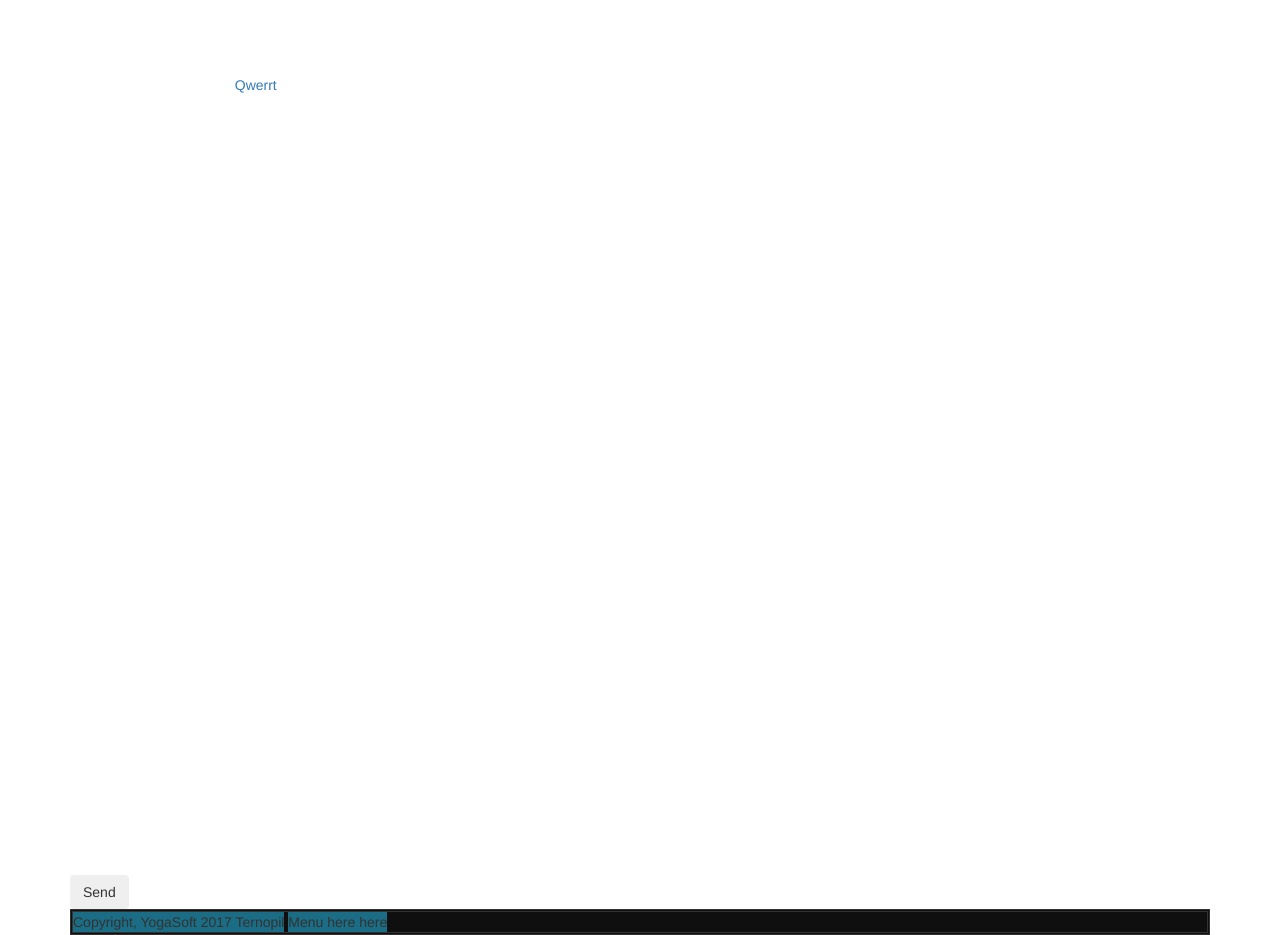
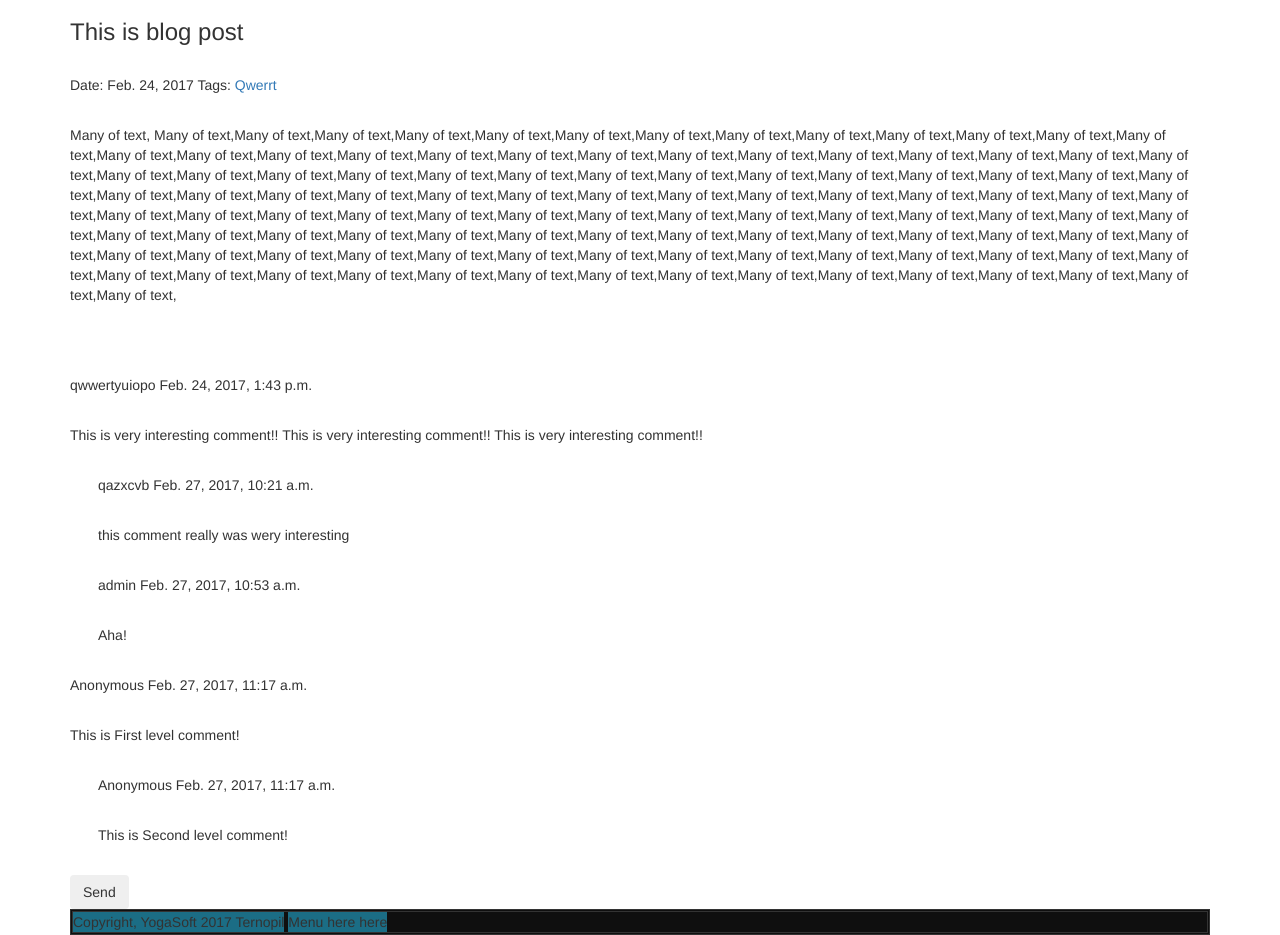
Before and after one commit to codertarasvaskiv/yogasoft, a Django app: page /blog/1/ in a window 1280 px wide. Shown: the part 503-1438 px from the top of the page. Run offline with Django 3.2, Linux system fonts and the light colour scheme; data comes from the database, SQL or seed files in the repository; some libraries are stand-ins or nearby versions.

Commit message:
Added bloglistview

```diff
--- a/app/templates/app/BlogList.html
+++ b/app/templates/app/BlogList.html
@@ -3,7 +3,7 @@
 {% block content %}
     {% for i in object_list %}
         <img src="{{ i.blogpostimage_set.all.0.image.url }}"><br>
-    <a href="{{ i.id }}">{{ i.name }}</a>
+    <a href="{% url 'app:blog_detail_view' i.id %}">{{ i.name }}</a>
     {{ i.author }}<br>{{ i.date }}
     {% endfor %}
 {% endblock %}
--- a/app/templates/app/blog.html
+++ b/app/templates/app/blog.html
@@ -3,25 +3,25 @@
 {% load staticfiles %}
     <img src="{{ object.blogpostimage_set.all.0.image.url }}">
     <br>
-    <h3 style="color: white">{{ object.name }}</h3>
+    <h3>{{ object.name }}</h3>
     <br>
-    <p style="color: white">Date: {{ object.date }} Tags:
+    <p>Date: {{ object.date }} Tags:
     {% for i in tags %}
         <a href="/tag/{#{{ url "app:tag" }}#}{{ i.pk }}">{{ i }}</a>
     {% endfor %}</p>
 
     <br>
-    <p style="color: white">{{ object.text }}</p>
+    <p>{{ object.text }}</p>
     <br><br><br>
 
 
     {% for i in comments.items %}
-        <p style="color: white">{{ i.0.author_name }} {{ i.0.time }}</p>
-        <br><p style="color: white">{{ i.0.message }}</p>
+        <p>{{ i.0.author_name }} {{ i.0.time }}</p>
+        <br><p>{{ i.0.message }}</p>
         <br>
         {% for q in i.1 %}
-        <p style="color: white">&emsp;&emsp;{{ q.author_name }} {{ q.time }}</p>
-            <br><p style="color: white">&emsp;&emsp;{{ q.message }}</p>
+        <p>&emsp;&emsp;{{ q.author_name }} {{ q.time }}</p>
+            <br><p>&emsp;&emsp;{{ q.message }}</p>
             <br>
         {% endfor %}
     {% endfor %}
--- a/app/urls.py
+++ b/app/urls.py
@@ -9,6 +9,7 @@ urlpatterns = [
     url(r'^login/$', views.LoginPage.as_view(), name="login_page"),
     url(r'^access_required/$', views.AccessRequired.as_view(), name='access_required_page'),
     url(r'start_project/$', views.StartProjectView.as_view(), name="start_project"),
-    url(r'blog/$', views.BlogListView.as_view(), name='blog_list_view'),
-    url(r'blog/(?P<pk>\d+)/$', views.BlogDetailView.as_view(), name='blog_detail_view'),
+    url(r'^blog/(?P<pk>\d+)/$', views.BlogDetailView.as_view(), name='blog_detail_view'),
+    url(r'^blog/$', views.BlogListView.as_view(), name='blog_list_view'),
+
 ]
--- a/templates/base.html
+++ b/templates/base.html
@@ -29,19 +29,7 @@
 
 
 
-{#      навіщо цей javascript#}
-      <script type="text/javascript">
-          function overlay() {
-              el = document.getElementById("overlay");
-              el.style.visibility = (el.style.visibility == "visible") ? "hidden" : "visible";
-          }
-
-          jQuery(document).on('click', '#ov', function (event) {
-              event.preventDefault();
-              window.location.replace = "/start_project/";
-              overlay();
-          });
-      </script>
+{#      навіщо цей javascript #}
   </head>
 
   <body>
@@ -78,7 +66,7 @@
           <div class="collapse navbar-collapse" id="bs-example-navbar-collapse-1">
               <ul class="nav navbar-nav">
                   <li><a href="{% url 'app:index_page' %}">Home</a></li>
-                  <li><a href="#">Blog</a></li>
+                  <li><a href="{% url 'app:blog_list_view' %}">Blog</a></li>
                   <li><a href="{% url 'app:main_page' %}">Portfolio</a></li>
                   <li><a href="#">Testimonials</a></li>
                   <li><a href="#" id="ov">Contact us</a></li>
@@ -144,6 +132,17 @@
               crossorigin="anonymous"></script>
       <script type="text/javascript" src="{% static "js/dropdown.js" %}"></script>
       <script type="text/javascript" src="{% static "js/bootstrap.js" %}"></script>
+  <script type="text/javascript">
+      function overlay() {
+          el = document.getElementById("overlay");
+          el.style.visibility = (el.style.visibility == "visible") ? "hidden" : "visible";
+      }
 
+      jQuery(document).on('click', '#ov', function (event) {
+          event.preventDefault();
+          window.location.replace = "/start_project/";
+          overlay();
+      });
+  </script>
   </body>
 </html>
--- a/yogasoft/urls.py
+++ b/yogasoft/urls.py
@@ -6,5 +6,6 @@ from django.conf.urls.static import static
 urlpatterns = [
     url(r'^admin/', admin.site.urls),
     url(r'^app/', include("app.urls")),
-    url(r'^', include("app.urls"))
+    url(r'^', include("app.urls")),
+
 ] + static(settings.MEDIA_URL, document_root=settings.MEDIA_ROOT)
```
